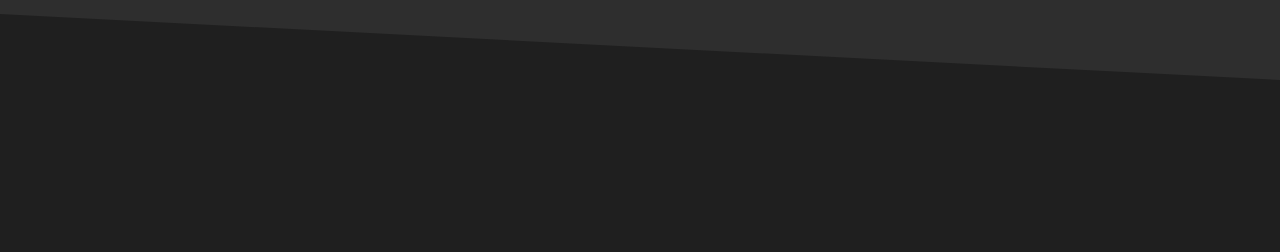
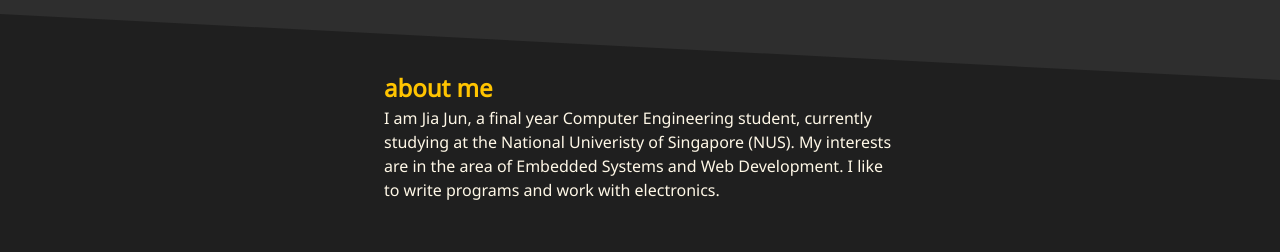
Before and after one commit to iamchenjiajun/iamchenjiajun.github.io, a React (Create React App) app: page / in a window 1280 px wide. Shown: the part 184-436 px from the top of the page. Built offline with nearby package versions, Linux system fonts and the light colour scheme; the HTML template or start-up script is replaced by a standard one.

Commit message:
Add initial About section

```diff
--- a/src/App.jsx
+++ b/src/App.jsx
@@ -1,11 +1,13 @@
 import Header from './components/Header'
 import Nav from './components/Nav';
+import About from './components/About'
 
 function App() {
   return (
     <>
       <Header />
       <Nav />
+      <About />
     </>
   );
 }
--- /dev/null
+++ b/src/components/About.jsx
@@ -0,0 +1,18 @@
+import React from 'react'
+import './about.css'
+
+function About() {
+  return (
+    <div className="container about__container" id='about'>
+        <article>
+            <h2>about me</h2>
+            <p>
+              I am Jia Jun, a final year Computer Engineering student, currently studying at the National Univeristy of Singapore (NUS).
+              My interests are in the area of Embedded Systems and Web Development. I like to write programs and work with electronics.
+            </p>
+        </article>
+    </div>
+  )
+}
+
+export default About
```
Also changed, not shown: src/components/about.css (added).
